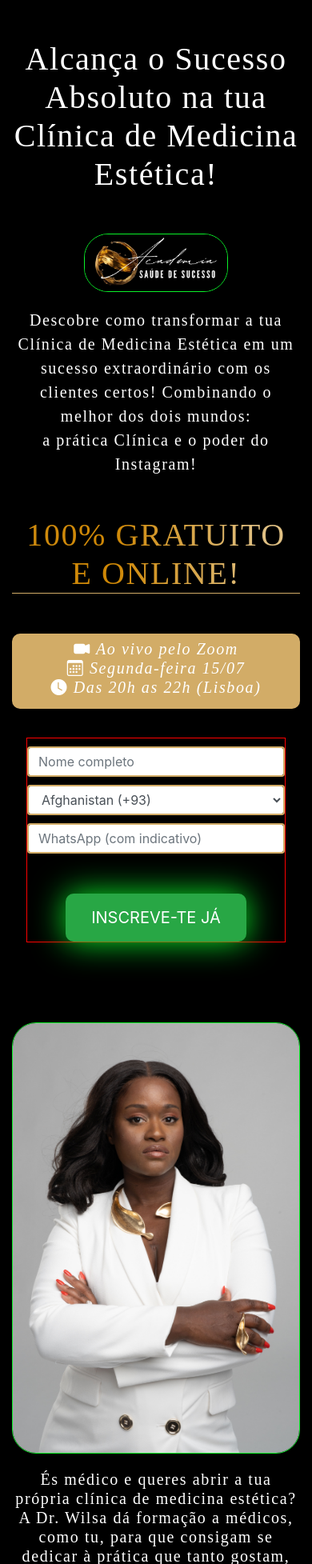
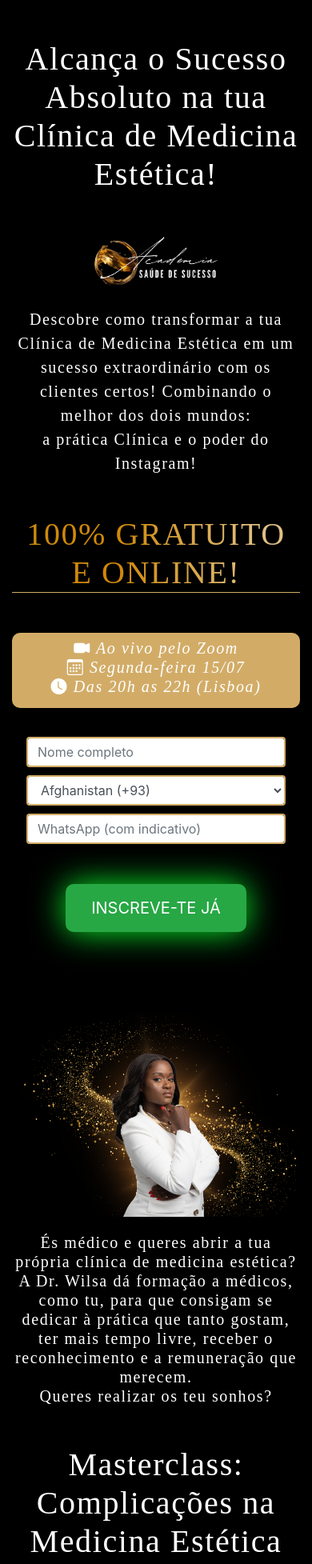
Before and after one commit to SPAWNKID19XX/SC, a Flask app: template templates/index.html in a window 390 px wide. Shown: the top 1955 px of the page at 80% size. Run offline with Flask 3, Linux system fonts and the light colour scheme; the template is opened without the code that fills it: values that come from a table or form of the project are taken from there, others are empty; some libraries are stand-ins or nearby versions.

Commit message:
[UPDATE] main img is updated if width screen is less than 900px

```diff
--- a/app.py
+++ b/app.py
@@ -372,6 +372,5 @@ if __name__ == '__main__':
 
 
 
-#todo espaço de header_form  ultimas 2 formas aumentar nos screen<900px
 #todo gravar o users no disc com o nome Users_mentoria
 #todo media a partir de 900px para baixo mudar a primeira imagem de dotora
--- a/static/style/main.css
+++ b/static/style/main.css
@@ -62,8 +62,15 @@ h1 {
   }
 }
 
+.main_img {
+  display: block;
+}
+
+.secoundary_img {
+  display: none;
+}
+
 img {
-  border: #0af129 1px solid;
   width: 100%;
   border-radius: 30px;
 }
@@ -88,7 +95,6 @@ form {
   width: 90%;
   margin: 0 auto;
   margin-top: 10%;
-  border: 1px solid red;
 }
 .form-control {
   margin: 10px auto;
--- a/static/style/media.css
+++ b/static/style/media.css
@@ -31,6 +31,13 @@
     width: 90%;
     margin: 0 auto;
   }
+  .main_img {
+    display: none;
+  }
+
+  .secoundary_img {
+    display: block;
+  }
 }
 /*980*/
 
--- a/templates/index.html
+++ b/templates/index.html
@@ -78,7 +78,12 @@
             <img
               class="main_img"
               alt="Dr.Wilsa Academia Saude de Sucesso"
-              src="/static/img/_DSC9059.jpg"
+              src="/static/img/_DSC9067.jpg"
+            />
+            <img
+              class="secoundary_img"
+              alt="Dr.Wilsa Academia Saude de Sucesso"
+              src="/static/img/Dr_Wilsa_Mentoria.png"
             />
           </div>
         </div>
```
